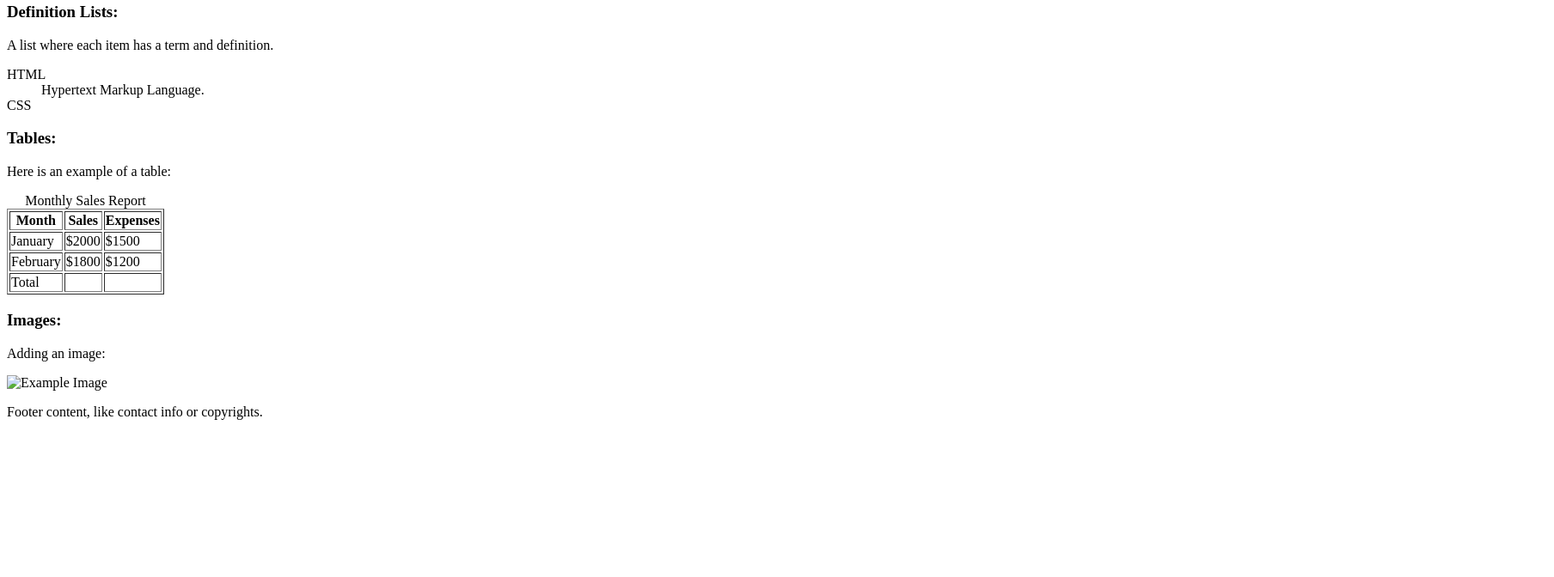
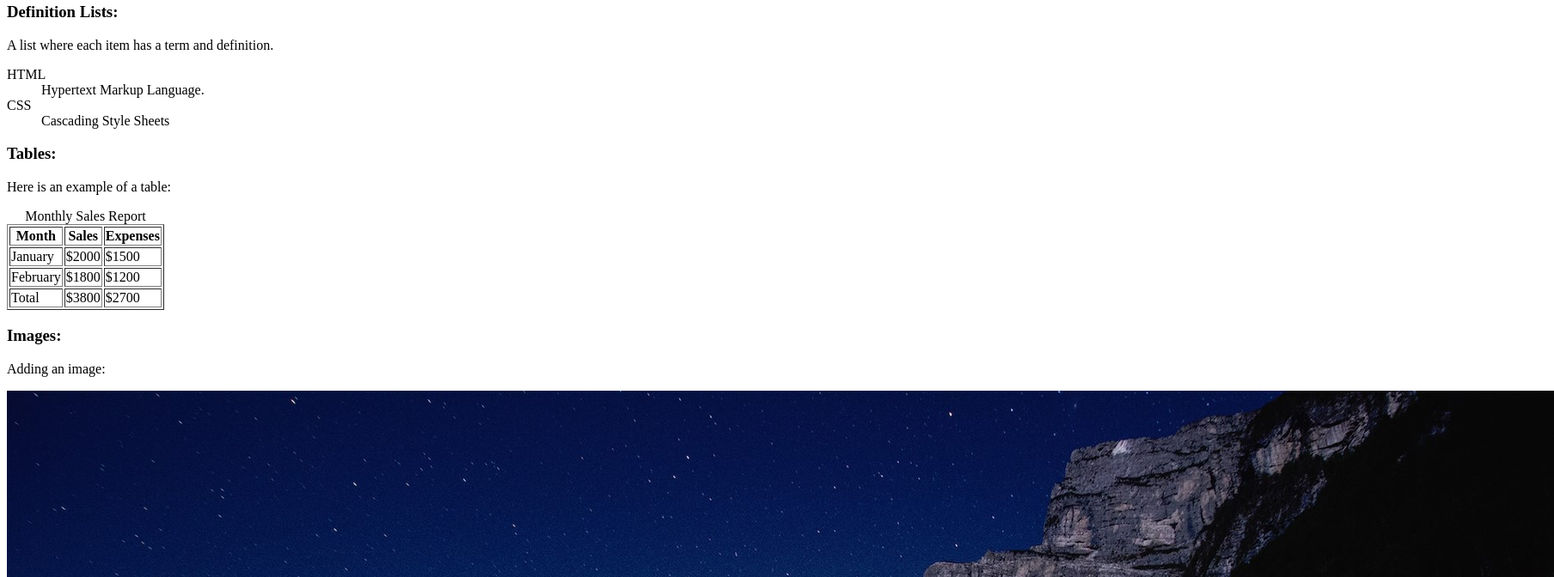
Before and after one commit to bhuang05/Lab2, a plain HTML site: page news.html in a window 1280 px wide. Shown: the part 680-1352 px from the top of the page at 86% size, 1808 px wide, since content can reach past the window. Before the commit the page ends 1185 px from the top, so only its background shows below. Drawn offline with Linux system fonts and the light colour scheme.

Commit message:
Bottom half of news completed

```diff
--- a/news.html
+++ b/news.html
@@ -74,7 +74,7 @@ Description : A simple HTML file.
             <dt>HTML</dt>
             <dd>Hypertext Markup Language.</dd>
 			<dt>CSS</dt>
-            <dd><!--Add CSS definition here--></dd>
+            <dd>Cascading Style Sheets</dd>
         </dl>
 
 
@@ -104,21 +104,23 @@ Description : A simple HTML file.
 			<tfoot>
 				<tr>
 					<td>Total</td>
-					<td><!--Put column total here--></td>
-					<td><!--Put column total here--></td>
+					<td>$3800</td>
+					<td>$2700</td>
 				</tr>
 			</tfoot>
         </table>
 
 		<h3>Images:</h3>
         <p>Adding an image:</p>
-        <img src="example.jpg" alt="Example Image"> <!--Fix addressing issue-->
+        <img src="images/example.jpg" alt="Example Image">
     </section>
 
     <footer>
-        <p>Footer content, like contact info or copyrights.</p>
+        <!--<p>Footer content, like contact info or copyrights.</p>-->
+
 		<!--Comment out the above p tag and add a new p tag under this comment.
 			The new p tag must contain {Copy right + your names}.-->
+            <p>Copy Right Braden Huang, Burton Jong</p>
     </footer>
 </body>
 </html>
```
